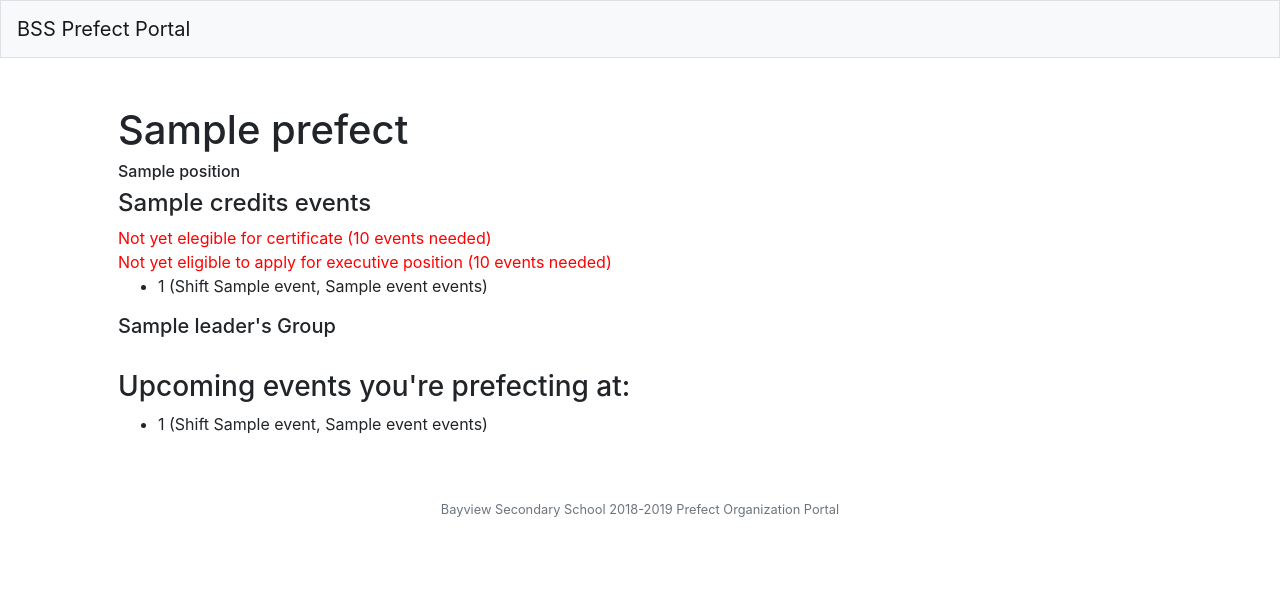
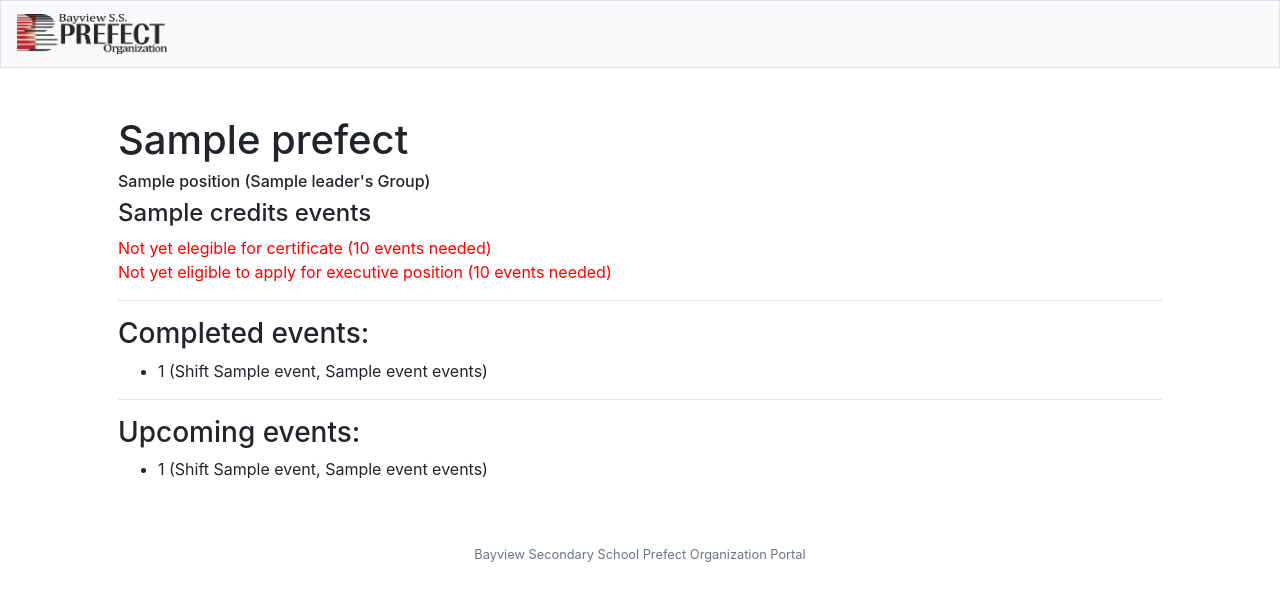
Before and after one commit to OustanDing/bssPrefectPortal, a Flask app: template templates/index.html in a window 1280 px wide. Shown: the top 601 px of the page. Run offline with Flask 2, Linux system fonts and the light colour scheme; the template is opened without the code that fills it: most values are stand-ins (such as "Sample title", 1, 10 or a date in 2020); some libraries are stand-ins or nearby versions.

Commit message:
changed some layout stuff and index.html

```diff
--- a/templates/index.html
+++ b/templates/index.html
@@ -7,7 +7,7 @@
 {% block main %}
 
     <h1>{{ prefect.name }}</h1>
-    <h6>{{ prefect.position }}</h6>
+    <h6>{{ prefect.position }} ({{ prefect.leader }}'s Group)</h6>
     <h4>{{ prefect.credits }} event{% if prefect.credits != 1.0 %}s{% endif %}</h4>
     {% if prefect.credits >= 4 %}
         <p class="green">Eligible for certificate</p>
@@ -19,7 +19,8 @@
     {% else %}
         <p class="red">Not yet eligible to apply for executive position ({{ 5 - prefect.credits }} events needed)</p>
     {% endif %}
-
+    <hr>
+    <h3>Completed events:</h3>
     <ul>
         {% for event in prefect.events %}
             {% if event[1] == 3 %}
@@ -29,9 +30,8 @@
             {% endif %}
         {% endfor %}
     </ul>
-    <h5>{{ prefect.leader }}'s Group</h5>
-    <br>
-    <h3>Upcoming events you're prefecting at:</h3>
+    <hr>
+    <h3>Upcoming events:</h3>
     <ul>
         {% for event in prefect.registered %}
             {% if event[1] == 3 %}
--- a/templates/layout.html
+++ b/templates/layout.html
@@ -24,8 +24,10 @@
 
     </head>
     <body>
-        <nav class="navbar navbar-expand-md navbar-light bg-light border">
-            <a class="navbar-brand" href="/"><span class="">BSS Prefect Portal</span></a>
+        <nav class="navbar navbar-expand-lg navbar-light bg-light border">
+            <a class="navbar-brand" href="/">
+                <img src="/static/logo.png" alt="BSS Prefect Portal" style="width: 150px; height: 40px">
+            </a>
             <button aria-controls="navbar" aria-expanded="false" aria-label="Toggle navigation" class="navbar-toggler" data-target="#navbar" data-toggle="collapse" type="button">
                 <span class="navbar-toggler-icon"></span>
             </button>
@@ -64,7 +66,7 @@
         </main>
 
         <footer class="small text-center text-muted">
-            Bayview Secondary School 2018-2019 Prefect Organization Portal
+            Bayview Secondary School Prefect Organization Portal
         </footer>
 
     </body>
```
Also changed, not shown: templates/layoutapprovee.html (+5 -3 lines), templates/layoute.html (+5 -3 lines), templates/layoute2.html (+5 -3 lines), static/logo.png (added).
